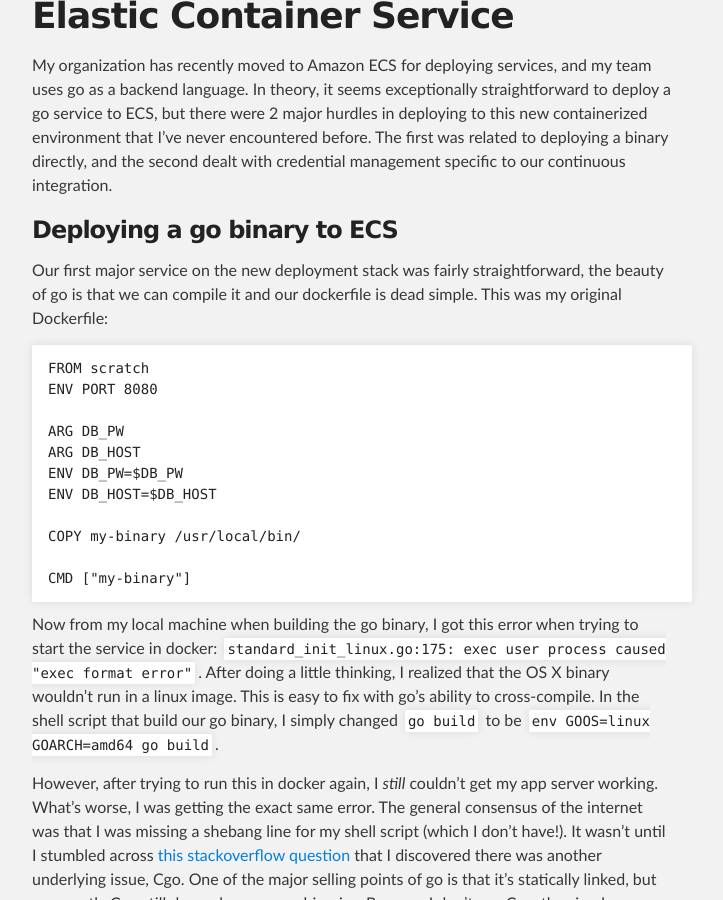
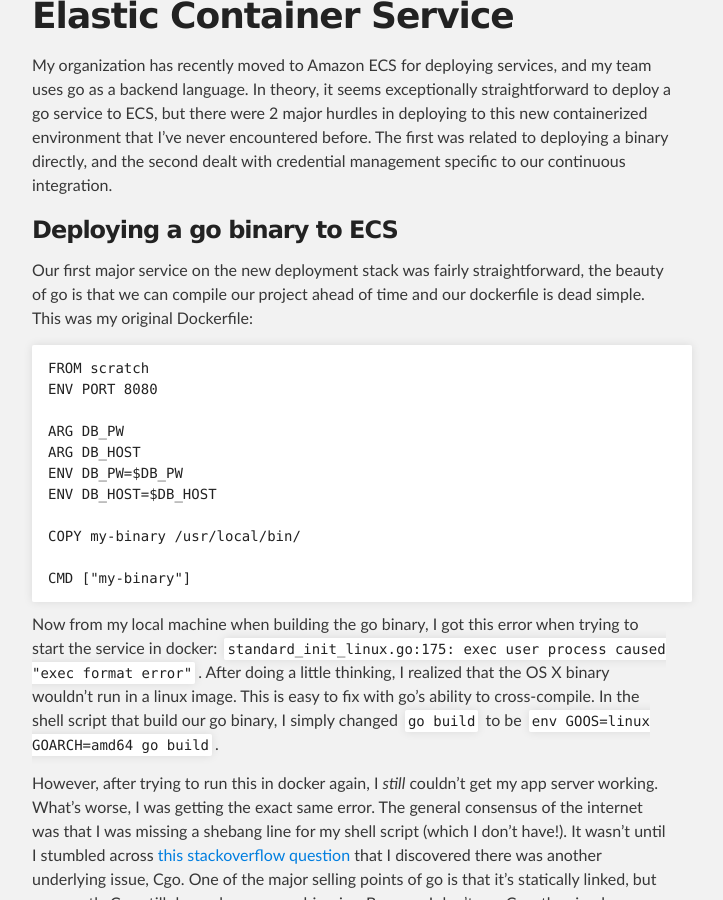
Before and after one commit to nmcginn/blog, a Jekyll site: the page built from _posts/2017-04-13-running-go-on-aws.markdown, in a window 1280 px wide and 900 px high, scrolled down 373 px. Shown: the whole window, without its empty margins (288-1011 px from the left). Built offline with Jekyll 4.4.1, drawn with Linux system fonts in a browser that asks for light colours.

Commit message:
slight post change

````diff
--- a/_posts/2017-04-13-running-go-on-aws.markdown
+++ b/_posts/2017-04-13-running-go-on-aws.markdown
@@ -10,7 +10,7 @@ My organization has recently moved to Amazon ECS for deploying services, and my
 
 ### Deploying a go binary to ECS
 
-Our first major service on the new deployment stack was fairly straightforward, the beauty of go is that we can compile it and our dockerfile is dead simple. This was my original Dockerfile:
+Our first major service on the new deployment stack was fairly straightforward, the beauty of go is that we can compile our project ahead of time and our dockerfile is dead simple. This was my original Dockerfile:
 
 
 ```
````
